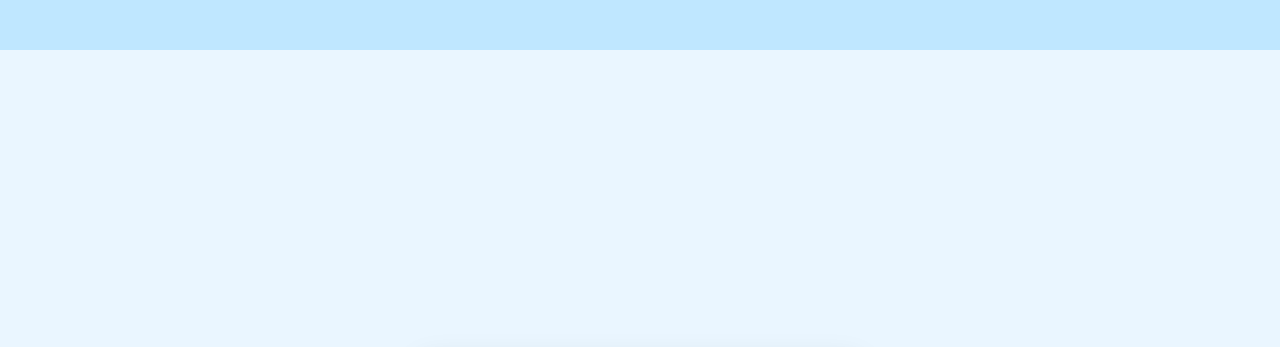
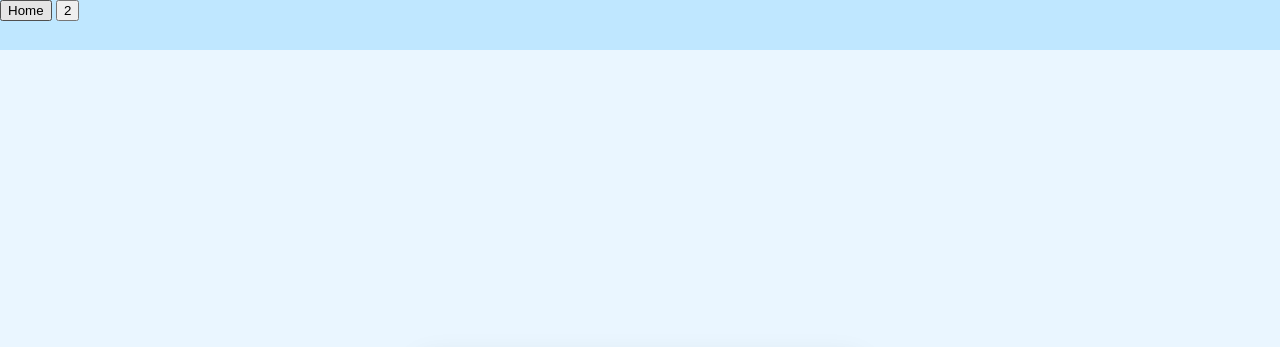
Before and after one commit to Mitrawang/Contapersone, a plain HTML site: page Contapersone - Sito Web/index.html in a window 1280 px wide. Shown: the top 347 px of the page. Drawn offline with nearby package versions, Linux system fonts and the light colour scheme.

Commit message:
Update index.html (1)

```diff
--- a/Contapersone - Sito Web/index.html
+++ b/Contapersone - Sito Web/index.html
@@ -8,7 +8,10 @@
 <body>
 
   <!-- Barra superiore -->
-  <span class="top-bar"></span>
+  <span class="top-bar">
+    <button a="index.html">Home</button>
+    <button a="pagdue.html">2</button>
+  </span>
 
   <div id="root"></div>
 
```
